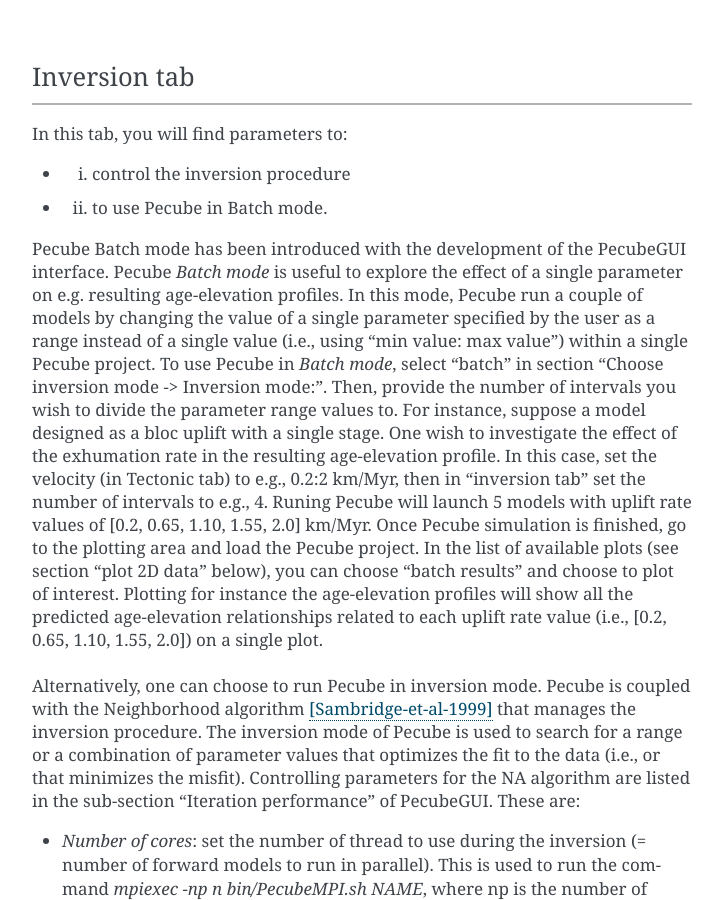
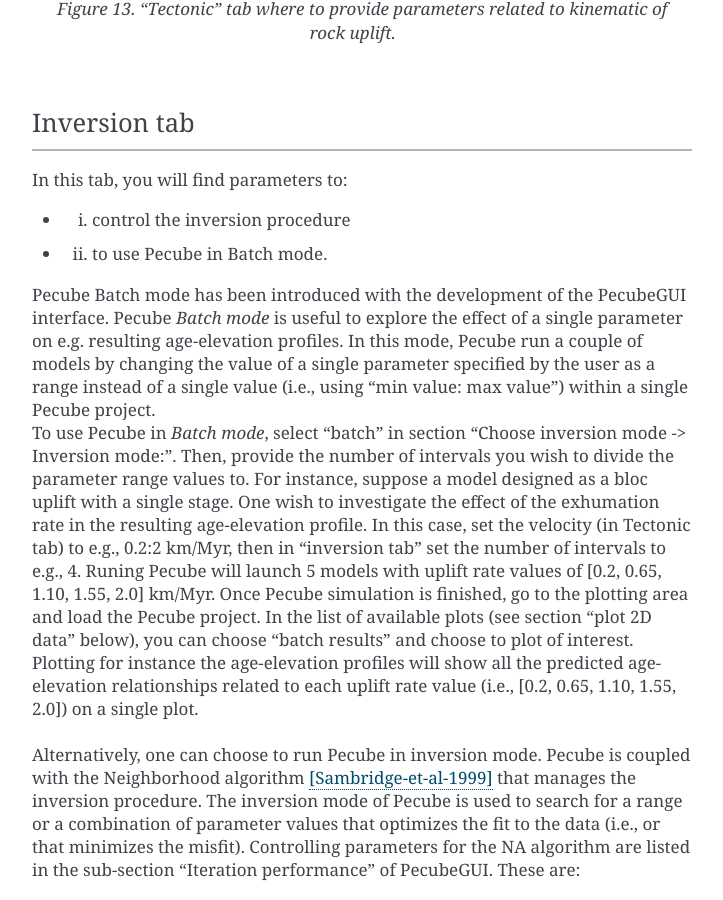
Before and after one commit to MBernAca/PecubeGUI_Doc, a Sphinx documentation site: the page built from docs/source/Usage.rst, in a window 1280 px wide and 900 px high, scrolled down 14104 px. Shown: the whole window, without its empty margins (388-1111 px from the left). Built offline with Sphinx 7.4.7, drawn with Linux system fonts in a browser that asks for light colours.

Commit message:
Update Usage.rst

```diff
--- a/docs/source/Usage.rst
+++ b/docs/source/Usage.rst
@@ -143,7 +143,9 @@
 ==================================
 
 | The :ref:`Thermal-tab` gathers all the parameters to set the thermal properties of the crust and the atmosphere of a Pecube model. In PecubeGUI, the user can check for the 1D steady-state geotherm by simply clicking on "Show Geotherm" (Figure 9). A new tab appears on the right-hand side of the interface, where the geotherm is shown. In addition, the user can check the influence of the erosion rate on the geotherm by providing values in "Mean erosion rate" (Figure 9, only for visual purposes). The 1D steady-state geotherm is computed using the equation found in [Reiners-and-Brandon-2006]_ that accounts for the effect of erosion rates on the thermal state of the crust.
+|
 | Moreover, the user can provide the specific heat capacity (J.kg\ :sup:`-1`\.K\ :sup:`-1`\) and the radioactive heat production (µW.m\ :sup:`-3`\). The equivalent heat production rate (°C.Myr\ :sup:`-1`\) will automatically be updated (Figure 9). Finally, the resulting surface heat flux is shown as a checking.
+|
 | The user can also set a non-uniform heat production rate. An exponential decrease of heat production rate with depth can be specified by checking the box "use e-folding HP". A small window pops up where you can provide the heat production rate and the e-folding depth.
 
 .. figure:: ../images/Geotherm.png
@@ -285,7 +287,8 @@
 * (i) control the inversion procedure
 * (ii) to use Pecube in Batch mode.
 
-| Pecube Batch mode has been introduced with the development of the PecubeGUI interface. Pecube *Batch mode* is useful to explore the effect of a single parameter on e.g. resulting age-elevation profiles. In this mode, Pecube run a couple of models by changing the value of a single parameter specified by the user as a range instead of a single value (i.e., using "min value: max value") within a single Pecube project. To use Pecube in *Batch mode*, select "batch" in section "Choose inversion mode -> Inversion mode:". Then, provide the number of intervals you wish to divide the parameter range values to. For instance, suppose a model designed as a bloc uplift with a single stage. One wish to investigate the effect of the exhumation rate in the resulting age-elevation profile. In this case, set the velocity (in Tectonic tab) to e.g., 0.2:2 km/Myr, then in "inversion tab" set the number of intervals to e.g., 4. Runing Pecube will launch 5 models with uplift rate values of [0.2, 0.65, 1.10, 1.55, 2.0] km/Myr. Once Pecube simulation is finished, go to the plotting area and load the Pecube project. In the list of available plots (see section "plot 2D data" below), you can choose "batch results" and choose to plot of interest. Plotting for instance the age-elevation profiles will show all the predicted age-elevation relationships related to each uplift rate value (i.e., [0.2, 0.65, 1.10, 1.55, 2.0]) on a single plot.
+| Pecube Batch mode has been introduced with the development of the PecubeGUI interface. Pecube *Batch mode* is useful to explore the effect of a single parameter on e.g. resulting age-elevation profiles. In this mode, Pecube run a couple of models by changing the value of a single parameter specified by the user as a range instead of a single value (i.e., using "min value: max value") within a single Pecube project.
+| To use Pecube in *Batch mode*, select "batch" in section "Choose inversion mode -> Inversion mode:". Then, provide the number of intervals you wish to divide the parameter range values to. For instance, suppose a model designed as a bloc uplift with a single stage. One wish to investigate the effect of the exhumation rate in the resulting age-elevation profile. In this case, set the velocity (in Tectonic tab) to e.g., 0.2:2 km/Myr, then in "inversion tab" set the number of intervals to e.g., 4. Runing Pecube will launch 5 models with uplift rate values of [0.2, 0.65, 1.10, 1.55, 2.0] km/Myr. Once Pecube simulation is finished, go to the plotting area and load the Pecube project. In the list of available plots (see section "plot 2D data" below), you can choose "batch results" and choose to plot of interest. Plotting for instance the age-elevation profiles will show all the predicted age-elevation relationships related to each uplift rate value (i.e., [0.2, 0.65, 1.10, 1.55, 2.0]) on a single plot.
 |
 | Alternatively, one can choose to run Pecube in inversion mode. Pecube is coupled with the Neighborhood algorithm [Sambridge-et-al-1999]_ that manages the inversion procedure. The inversion mode of Pecube is used to search for a range or a combination of parameter values that optimizes the fit to the data (i.e., or that minimizes the misfit). Controlling parameters for the NA algorithm are listed in the sub-section "Iteration performance" of PecubeGUI. These are:
 
```
